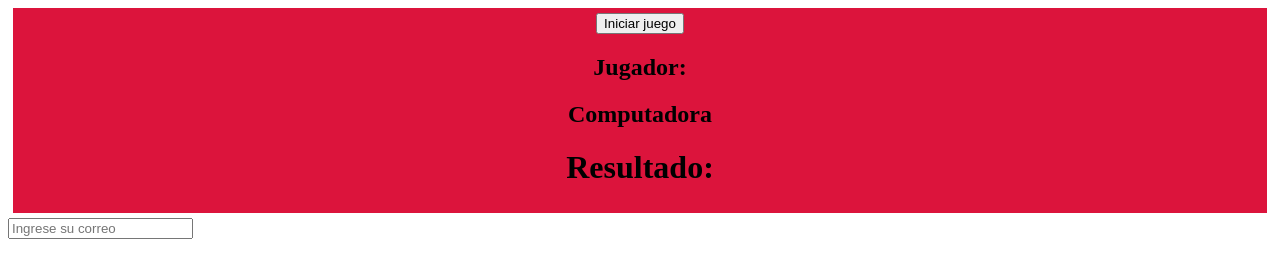
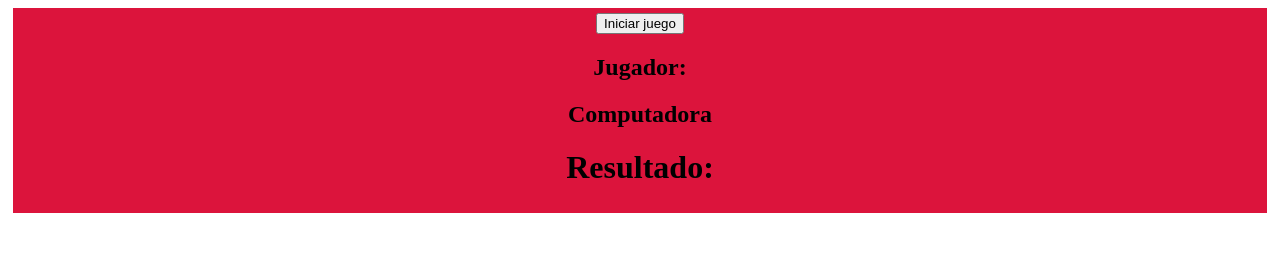
Before and after one commit to misaelBullon/piedra_papel_tijera, a plain HTML site: page index.html in a window 1280 px wide. Drawn offline with Linux system fonts and the light colour scheme.

Commit message:
Ultimas modificaciones al codigo

```diff
--- a/index.html
+++ b/index.html
@@ -15,7 +15,7 @@
         <h2 id="c">Computadora</h2>
         <h1 id="resultado">Resultado:</h1>
     </div>
-    <input type="email" name="correo" id="email" placeholder="Ingrese su correo">
+
 </body>
 <script src="main.js"></script>
 </html>
--- a/main.js
+++ b/main.js
@@ -60,6 +60,7 @@ function oneround(player, computer){
 
 
 
+
     //console.log('Jugador: ' + jugador);
     //console.log('Computadora: ' + computadora);
 
```
